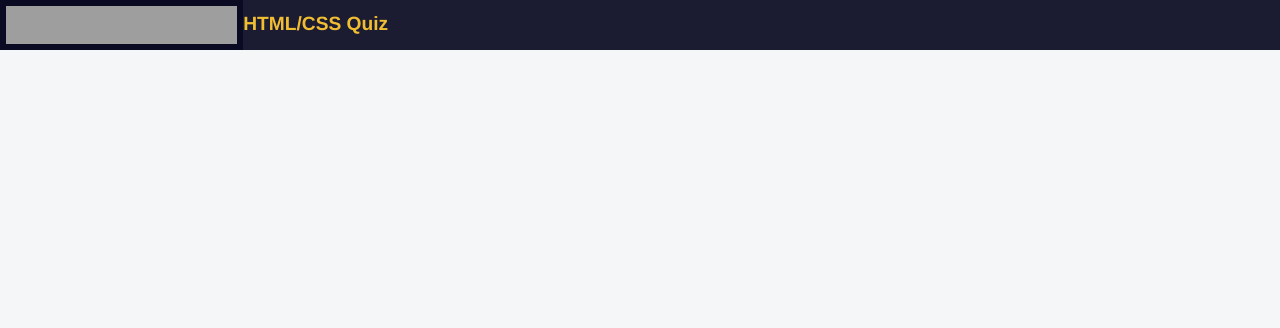
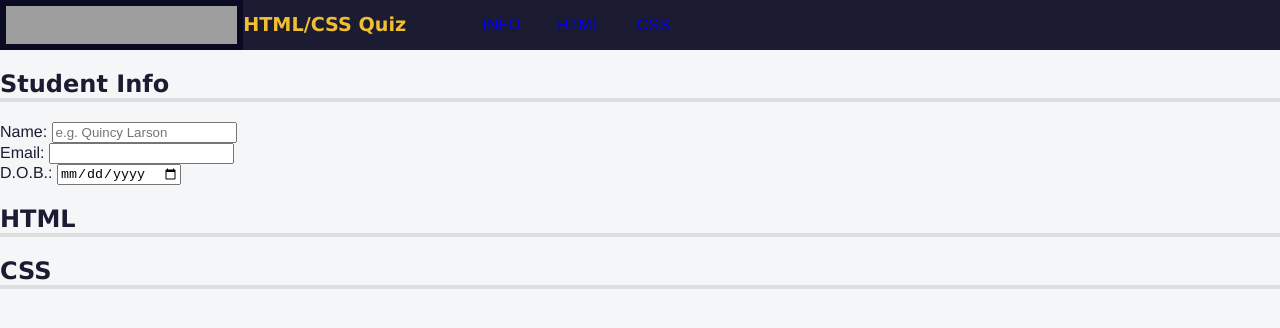
Before and after one commit to Vagabund3/SandBox, a plain HTML site: page src/Quiz/index.html in a window 1280 px wide. Drawn offline with Linux system fonts and the light colour scheme; grey boxes are pictures that could not be loaded.

Commit message:
Quiz (#8)
* 1-11

* 10-17

* 17-21

```diff
--- a/src/Quiz/index.html
+++ b/src/Quiz/index.html
@@ -12,9 +12,37 @@
     <img id="logo" src="https://cdn.freecodecamp.org/platform/universal/fcc_primary.svg">
     <h1>HTML/CSS Quiz</h1>
     <nav>
-
+        <ul>
+            <li><a href="#student-info">INFO</a></li>
+            <li><a href="#html-questions">HTML</a></li>
+            <li><a href="#css-questions">CSS</a></li>
+        </ul>
     </nav>
 </header>
-<main></main>
+<main>
+    <form method="post" action="https://freecodecamp.org/practice-project/accessibility-quiz">
+        <section role="region" aria-labelledby="student-info">
+            <h2 id="student-info">Student Info</h2>
+            <div class="info">
+                <label for="student-name">Name:</label>
+                <input type="text" name="student-name" id="student-name" placeholder="e.g. Quincy Larson"/>
+            </div>
+            <div class="info">
+                <label for="student-email">Email:</label>
+                <input type="email" name="student-email" id="student-email"/>
+            </div>
+            <div class="info">
+                <label for="birth-date">D.O.B.:</label>
+                <input type="date" name="birth-date" id="birth-date"/>
+            </div>
+        </section>
+        <section role="region" aria-labelledby="html-questions">
+            <h2 id="html-questions">HTML</h2>
+        </section>
+        <section role="region" aria-labelledby="css-questions">
+            <h2 id="css-questions">CSS</h2>
+        </section>
+    </form>
+</main>
 </body>
 </html>
--- a/src/Quiz/styles.css
+++ b/src/Quiz/styles.css
@@ -23,3 +23,23 @@ h1 {
   color: #f1be32;
   font-size: min(5vw, 1.2em);
 }
+
+nav {
+  width: 50%;
+  max-width: 300px;
+  height: 50px;
+}
+
+nav > ul {
+  display: flex;
+  justify-content: space-evenly;
+}
+
+h1,
+h2 {
+  font-family: Verdana, Tahoma;
+}
+
+h2 {
+  border-bottom: 4px solid #dfdfe2;
+}
```
Lines whose indentation alone changed are shown as unchanged.
